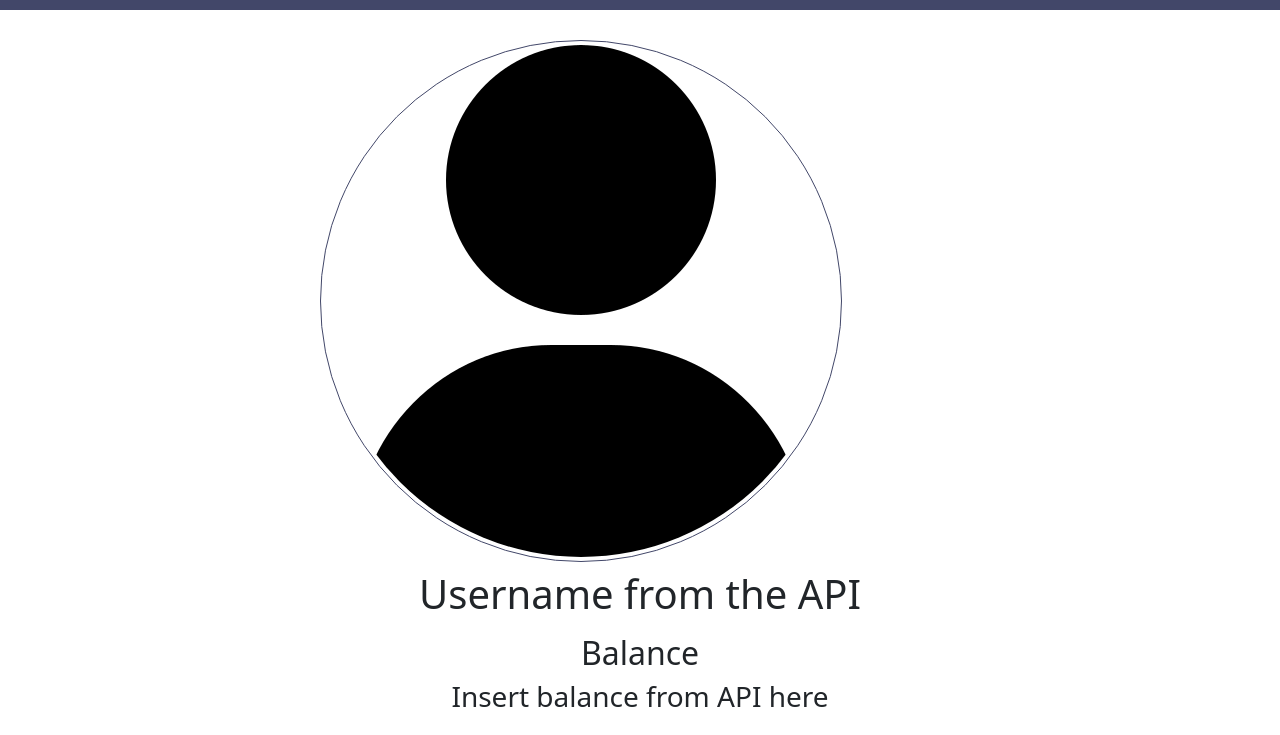
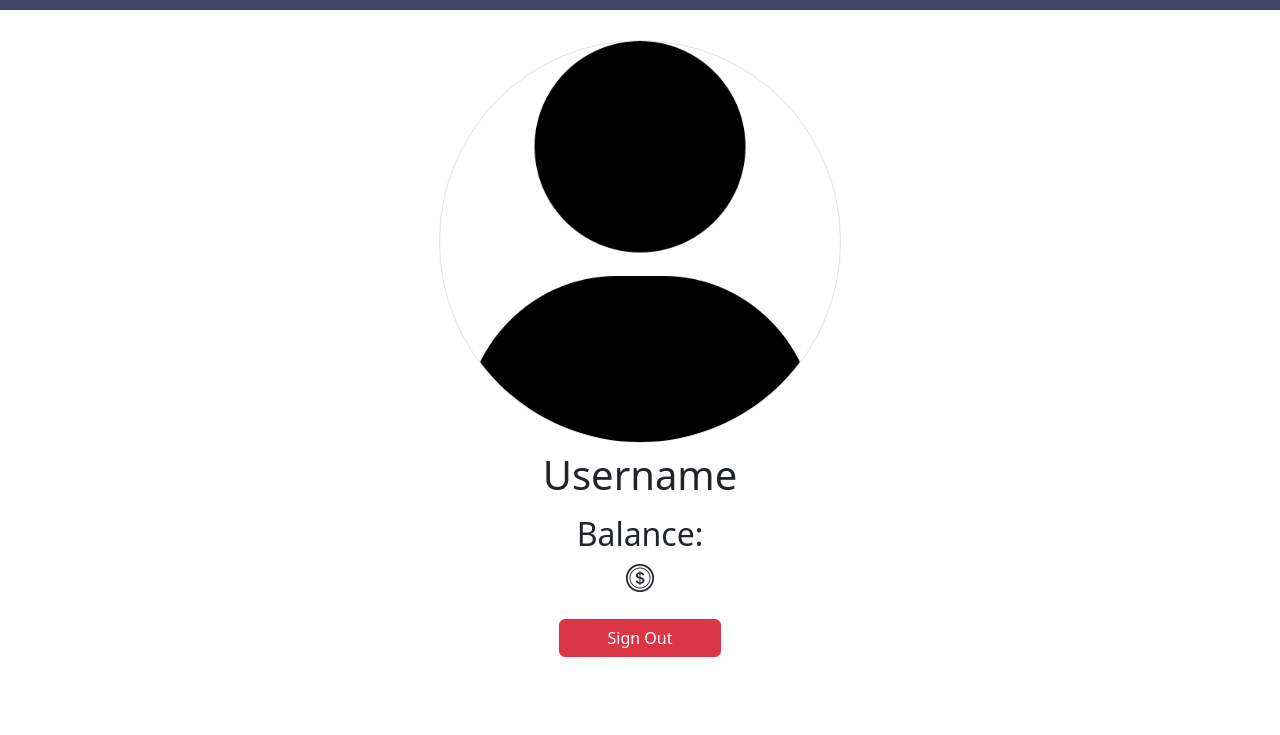
Before and after one commit to Bjedne/sp2, a website with bundled scripts: page src/html/profile.html in a window 1280 px wide. Shown: the part 56-791 px from the top of the page. Built offline with nearby package versions, Linux system fonts and the light colour scheme.

Commit message:
Profile now displays info fetched from the API

```diff
--- a/src/html/profile.html
+++ b/src/html/profile.html
@@ -90,17 +90,21 @@
     </header>
 
     <main class="mt-5 vh-100">
-      <div class="col-6 mx-auto d-block">
-        <img
-          class="img-fluid img-thumbnail border-primary rounded-circle"
-          src="../../assets/images/user.png"
-          id="avatarProfile"
-        />
+      <div class="col-4 container">
+        <div
+          class="ratio ratio-1x1 rounded-circle overflow-hidden img-thumbnail"
+        >
+          <img
+            class="img-fluid profile-thumbnail"
+            src="../../assets/images/user.png"
+            id="avatarProfile"
+          />
+        </div>
       </div>
-      <div class="mx-auto col-10 text-center mt-2" id="nameAndBalance">
-        <h1>Username from the API</h1>
-        <h2 class="mt-3">Balance</h2>
-        <h3>Insert balance from API here</h3>
+      <div class="mx-auto col-10 text-center mt-2">
+        <h1 id="usernameProfile">Username</h1>
+        <h2 class="mt-3">Balance:</h2>
+        <h3 id="creditsProfile"><i class="bi bi-coin"> </i></h3>
       </div>
 
       <div class="mt-4" id="profileListings">
--- a/src/js/api/auth/getProfile.js
+++ b/src/js/api/auth/getProfile.js
@@ -17,7 +17,7 @@ export default async function getProfile() {
     });
 
     const data = await response.json();
-    console.log(data);
+    /*  console.log(data); */
 
     if (data) {
       return data.data;
--- a/src/js/generate/profilePage.js
+++ b/src/js/generate/profilePage.js
@@ -0,0 +1,13 @@
+import getProfile from "../api/auth/getProfile.js";
+
+export async function generateProfilePage() {
+  const profile = await getProfile();
+  const avatar = document.querySelector("#avatarProfile");
+  const username = document.querySelector("#usernameProfile");
+  const credits = document.querySelector("#creditsProfile");
+  console.log(profile);
+
+  avatar.src = profile.avatar.url;
+  username.innerHTML = profile.name;
+  credits.innerHTML += profile.credits;
+}
--- a/src/js/handlers/profile.js
+++ b/src/js/handlers/profile.js
@@ -1,5 +1,5 @@
 import { checkIfLoggedIn } from "../loggedIn.js";
-import getProfile from "../api/auth/getProfile.js";
+import { generateProfilePage } from "../generate/profilePage.js";
 
 const signOutBtn = document.getElementById("signOutBtn");
 signOutBtn.addEventListener("click", function () {
@@ -8,4 +8,4 @@ signOutBtn.addEventListener("click", function () {
 });
 
 checkIfLoggedIn();
-getProfile();
+generateProfilePage();
--- a/src/js/loggedIn.js
+++ b/src/js/loggedIn.js
@@ -3,7 +3,6 @@ export function checkIfLoggedIn() {
 
   if (storedUserData) {
     const userData = JSON.parse(storedUserData);
-    console.log(userData);
 
     document.addEventListener("DOMContentLoaded", () => {
       const isLoggedIn = localStorage.getItem("isLoggedIn") === "true";
--- a/src/scss/index.scss
+++ b/src/scss/index.scss
@@ -74,3 +74,9 @@ a {
 .hidden {
   display: none;
 }
+
+.profile-thumbnail {
+  object-position: center;
+  object-fit: cover;
+  max-width: 100%;
+}
```
Also changed, not shown: dist/css/index.css, 1 other file.
